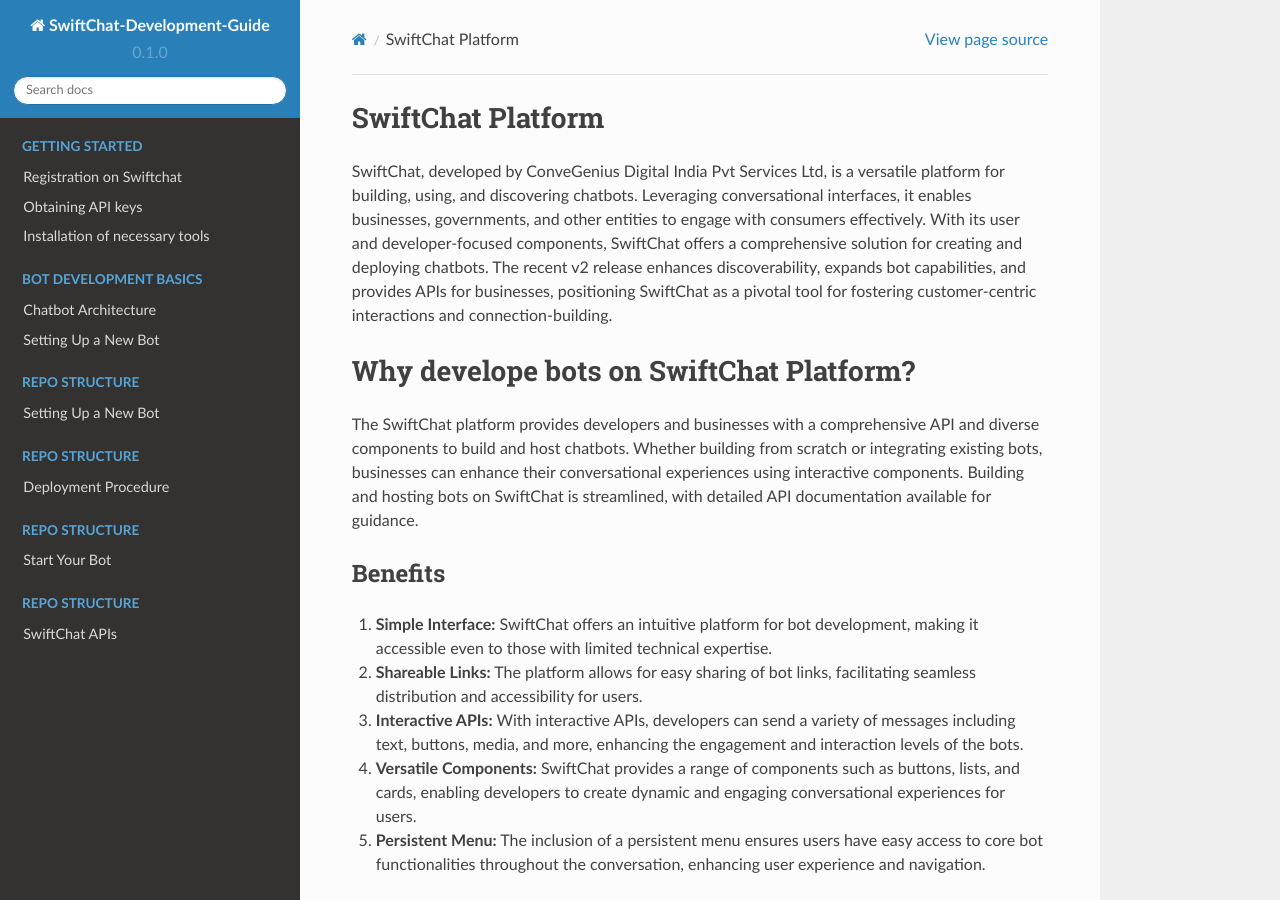
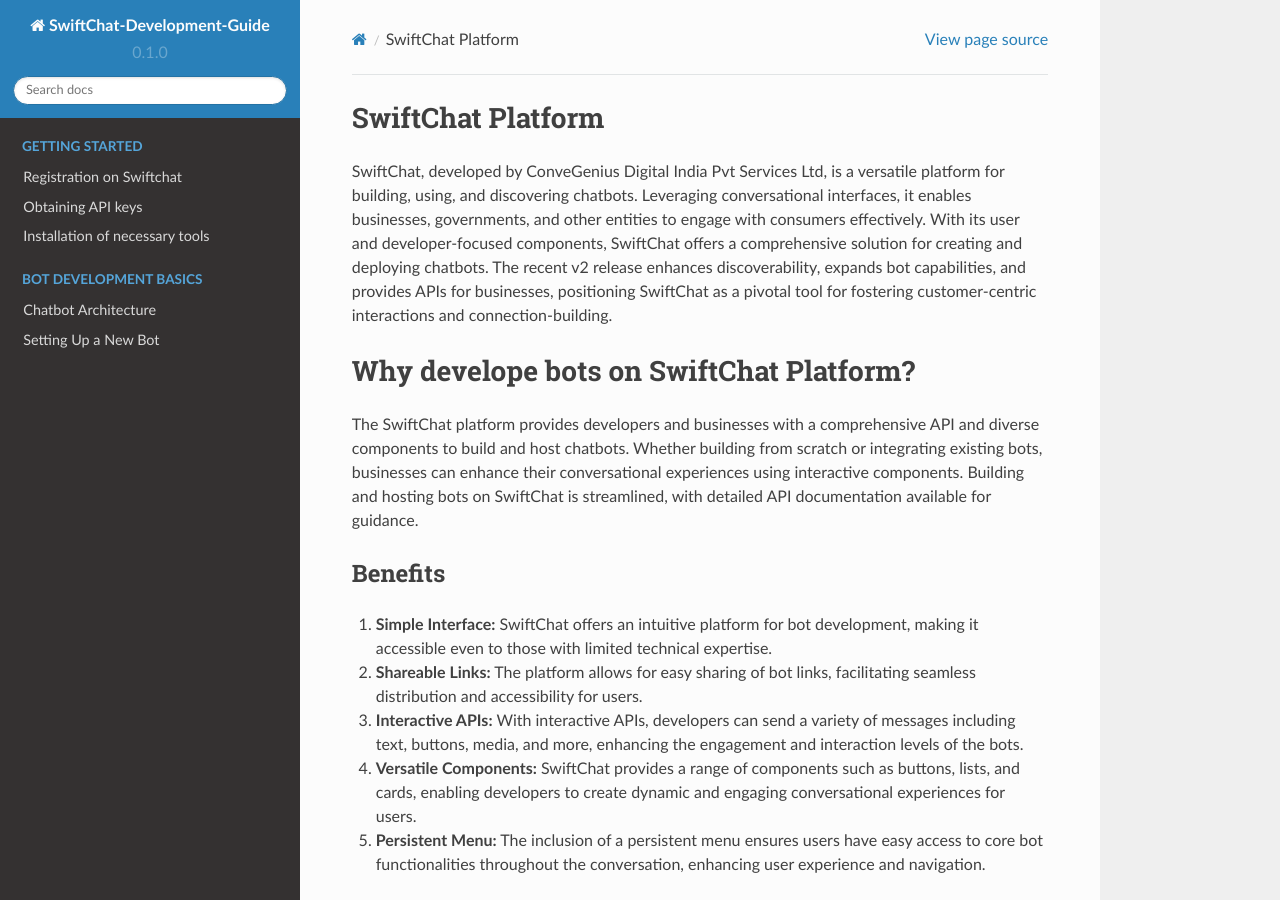
Before and after one commit to Priyanka-sharma181/Chatbot-Development-Guide, a Sphinx documentation site: the page built from docs/source/index.rst, in a window 1280 px wide and 900 px high. Built offline with Sphinx 7.4.7 and the Read the Docs theme 2.0.0, drawn with Linux system fonts in a browser that asks for light colours.

```diff
--- a/docs/source/index.rst
+++ b/docs/source/index.rst
@@ -61,28 +61,3 @@
 
       architecture.rst
       start_bot.rst
-
-   .. toctree::
-      :caption: Repo Structure
-      :hidden:
-
-      start_bot.rst
-
-   .. toctree::
-      :caption: Repo Structure
-      :hidden:
-
-      deploy.rst
-
-
-   .. toctree::
-      :caption: Repo Structure
-      :hidden:
-
-      start.rst
-
-   .. toctree::
-      :caption: Repo Structure
-      :hidden:
-
-      api_reference.rst
```
